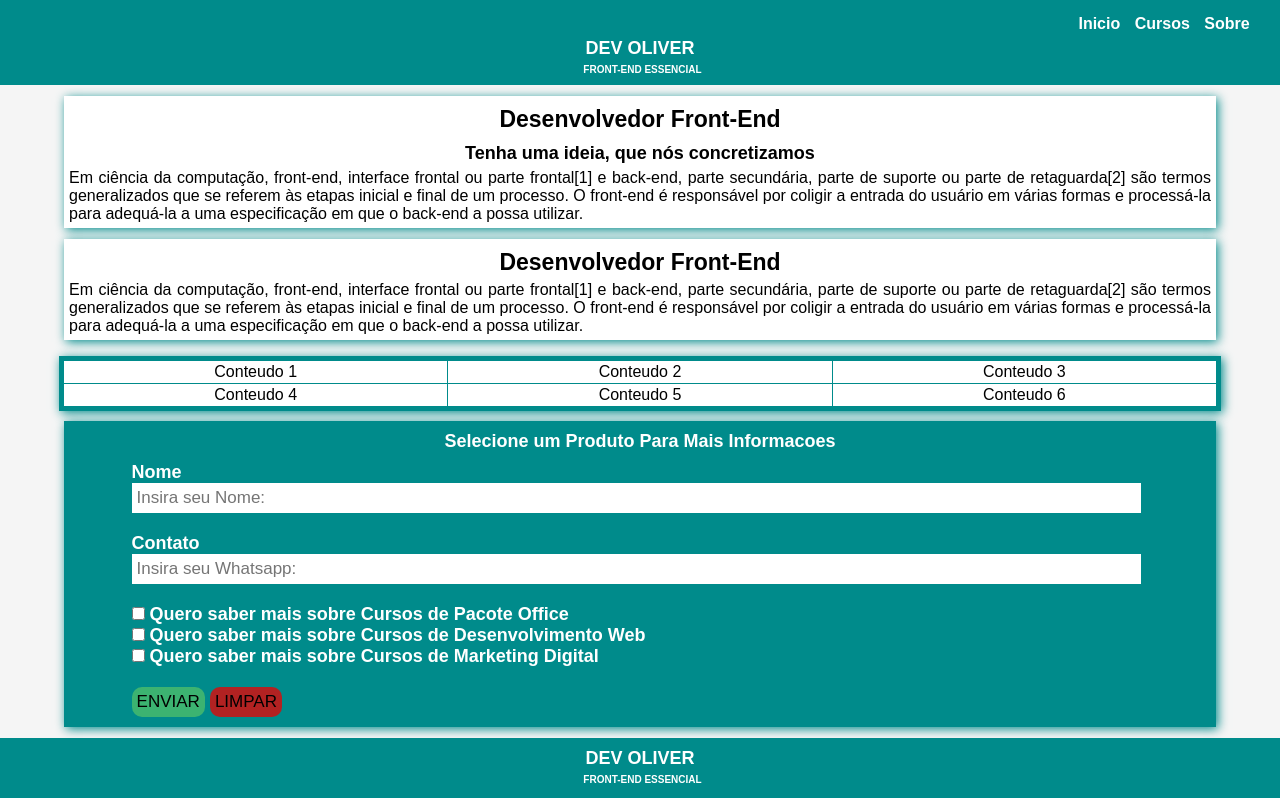
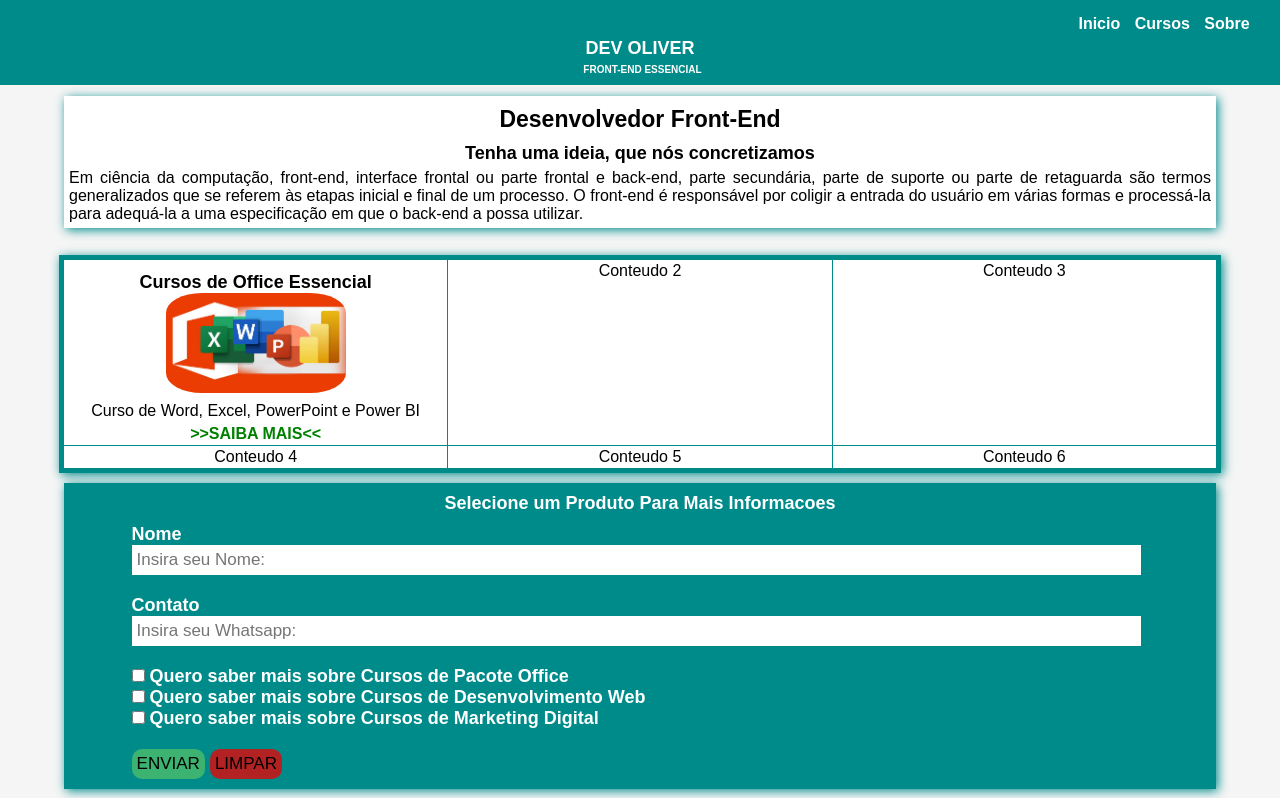
Before and after one commit to elourenco001/HTML-CSS, a plain HTML site: page ProjetoOne/index.html in a window 1280 px wide. Shown: the top 798 px of the page. Drawn offline with Linux system fonts and the light colour scheme.

```diff
--- a/ProjetoOne/index.html
+++ b/ProjetoOne/index.html
@@ -193,6 +193,23 @@
             border-radius: 10px;
 
         }
+        .imagem-grid{
+            width: 18rem;
+            height: 10rem;
+            border-radius: 20%;
+
+        }
+        .texto-grid{
+            font-family: Arial;
+            font-size: 1.6rem;
+            text-align: center;
+
+        }
+        .link-grid{
+            color: #008000;
+            font-weight: bold;
+
+        }
 
     </style>
 <!--grid-template-columns: 1fr 1fr; <-- Parametro fr para facionar a coluna na tela e dividir de forma igual  -->
@@ -222,8 +239,8 @@
         <h1>Desenvolvedor Front-End</h1>
         <h2>Tenha uma ideia, que nós concretizamos</h2>
         <p>
-            Em ciência da computação, front-end, interface frontal ou parte frontal[1]
-             e back-end, parte secundária, parte de suporte ou parte de retaguarda[2]
+            Em ciência da computação, front-end, interface frontal ou parte frontal
+             e back-end, parte secundária, parte de suporte ou parte de retaguarda
              são termos generalizados que se referem às etapas inicial e final de um processo.
              O front-end é responsável por coligir a entrada do usuário em várias formas e
              processá-la para adequá-la a uma especificação em que o back-end a possa utilizar.
@@ -232,7 +249,8 @@
 
     </section>
     <br>
-    <section class="container"> <!--Criacao de um container dentro do Section-->
+   <!--
+    <section class="container">
         <h1>Desenvolvedor Front-End</h1>
         <p>
             Em ciência da computação, front-end, interface frontal ou parte frontal[1]
@@ -244,15 +262,26 @@
         </p>
 
     </section>
+     -->
     <br>
     <section class="container" id="grid-container"> <!--Criacao de um container dentro do Section-->
 
             <div class="grid">
-                <div>Conteudo 1</div>
+                <div>
+                    <h2>Cursos de Office Essencial</h2>
+                    <img class="imagem-grid" src="img/office-essencial.jpg">
+                    <p class="texto-grid">Curso de Word, Excel, PowerPoint e Power BI</p>
+                    <a class="link-grid" href="#"> >>SAIBA MAIS<< </a>
+                </div>
+
                 <div>Conteudo 2</div>
+
                 <div>Conteudo 3</div>
+
                 <div>Conteudo 4</div>
+
                 <div>Conteudo 5</div>
+
                 <div>Conteudo 6</div>
 
             </div>
```
Also changed, not shown: 1 other file.
